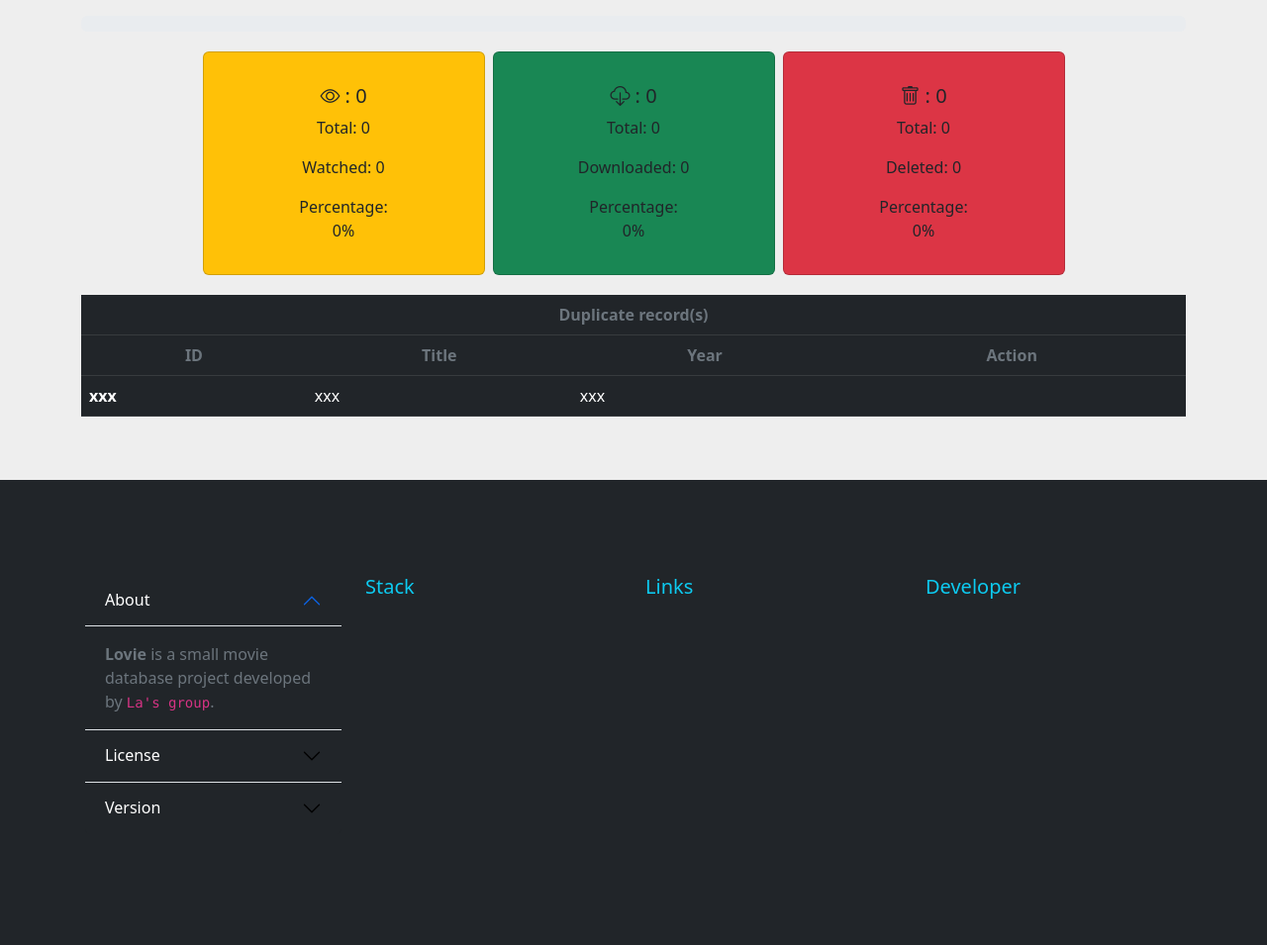
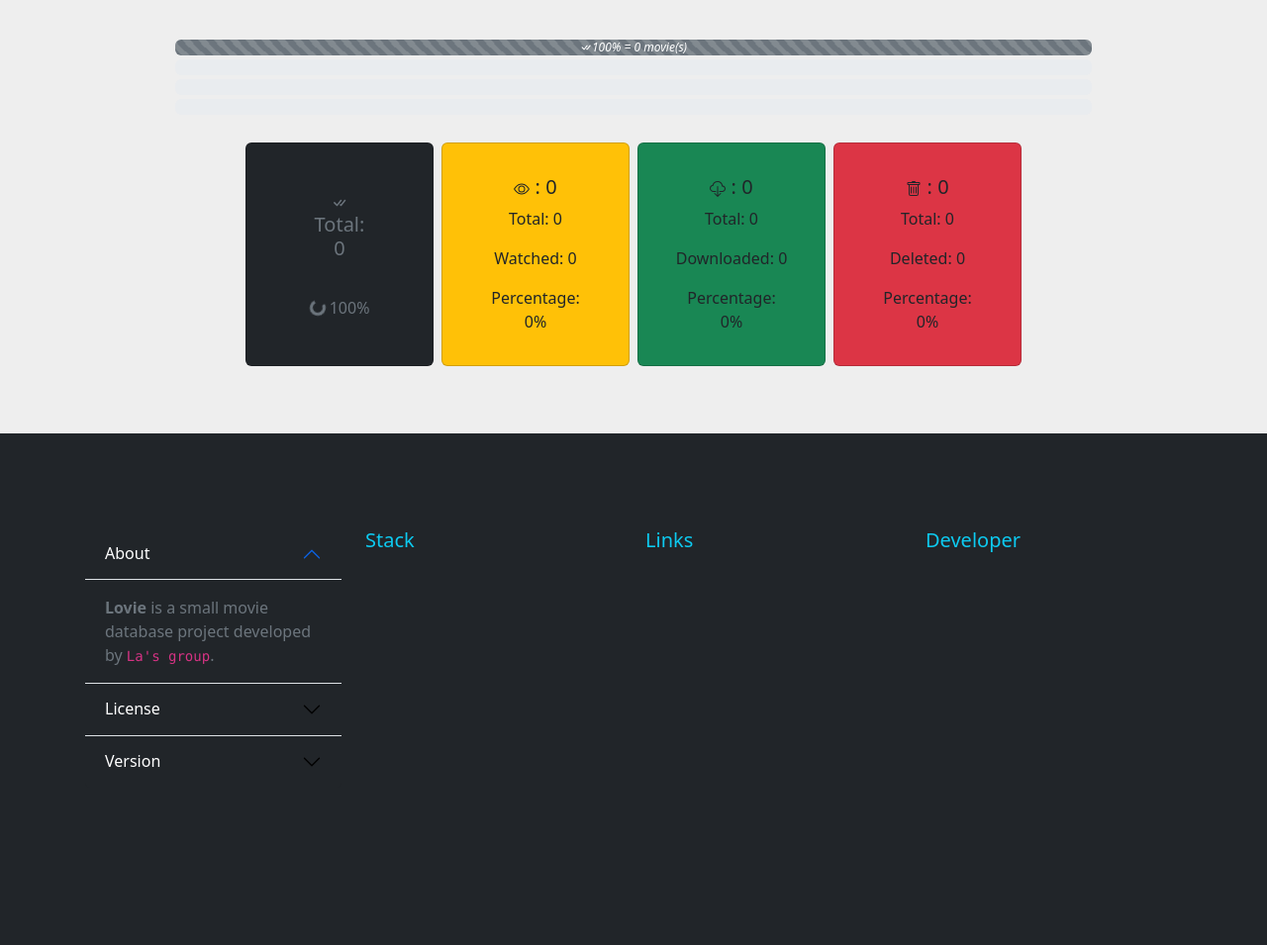
Before and after one commit to lanuxos/lovie, a Django app: page /matabase/dashboard/ in a window 1280 px wide. Shown: the part 56-1011 px from the top of the page at 99% size. After the commit the page ends 831 px from the top, so only its background shows below. Run offline with Django 4.2, Linux system fonts and the light colour scheme; data that the repository does not hold is empty; some libraries are stand-ins or nearby versions.

Commit message:
addBasicClassBasedView

```diff
--- a/django/lovie/lovie/urls.py
+++ b/django/lovie/lovie/urls.py
@@ -13,13 +13,18 @@ Including another URLconf
     1. Import the include() function: from django.urls import include, path
     2. Add a URL to urlpatterns:  path('blog/', include('blog.urls'))
 """
+
 from django.contrib import admin
 from django.urls import path, include
-from django.contrib.auth import views as auth_views # for login/out
+from django.contrib.auth import views as auth_views  # for login/out
 
 urlpatterns = [
-    path('admin/', admin.site.urls),
-    path('matabase/', include('matabase.urls')),
-    path('logout/', auth_views.LogoutView.as_view(template_name='logout.html'), name='logout'),
+    path("admin/", admin.site.urls),
+    path(
+        "logout/",
+        auth_views.LogoutView.as_view(template_name="logout.html"),
+        name="logout",
+    ),
+    path("matabase/", include("matabase.urls")),
     # path('api/', include('matabase.apiUrls')),
 ]
--- a/django/lovie/matabase/urls.py
+++ b/django/lovie/matabase/urls.py
@@ -18,9 +18,17 @@ from django.urls import path
 from .views import *
 
 urlpatterns = [
-    path('home/', MatabaseHome, name='homePage'),
-    path('dashboard/', Dashboard, name='dashboardPage'),
-    path('user/', Register, name='userPage'),
-    path('update/<int:id>/', MatabaseUpdate, name='updatePage'),
-    path('delete/<int:id>/', MatabaseDelete, name='deletePage'),
+    path("", MatabaseHome, name="homePage"),
+    path("dashboard/", Dashboard, name="dashboardPage"),
+    path("user/", Register, name="userPage"),
+    path("update/<int:id>/", MatabaseUpdate, name="updatePage"),
+    path("delete/<int:id>/", MatabaseDelete, name="deletePage"),
+    ### class base views ###
+    path("new/", CMatabaseCreateView.as_view(), name="newCMatabase"),
+    path("list/", CMatabaseListView.as_view(), name="CMatabaseListView"),
+    path("clist/", CustomMatabaseListView.as_view(), name="CustomMatabaseListView"),
+    path("clist/<status>", CMatabaseListViewWithParameter.as_view(), name="CMatabaseListViewWithParameter"),
+    path("detail/<pk>/", CMatabaseDetailView.as_view(), name="CMatabaseDetailView"),
+    path("<pk>/update", CMatabaseUpdateView.as_view(), name="CMatabaseUpdateView"),
+    path("<pk>/delete", CMatabaseDeleteView.as_view(), name="CMatabaseDeleteView"),
 ]
--- a/django/lovie/matabase/views.py
+++ b/django/lovie/matabase/views.py
@@ -1,3 +1,4 @@
+from typing import Any
 from django.shortcuts import render, redirect
 from django.contrib import messages # alert/flash messages
 from .models import *
@@ -389,13 +390,13 @@ def MatabaseUpdate(request, id):
             messages.success(
                     request, f"Record [{movie.title}] has been updated!"
                 )
-            movies = Matabase.objects.filter(id=id)
+            movie = Matabase.objects.filter(id=id).first()
             context = {
-                'movies': movies,
+                'movie': movie,
                 'count': count,
                 'footer': footer
                 }
-            return render(request, 'matabase/home.html', context)
+            return render(request, 'matabase/update.html', context)
         context = {
             'movie': movie,
             'count': count,
@@ -425,15 +426,28 @@ def MatabaseDelete(request, id):
 
 
 def Dashboard(request):
-    # movies = Matabase.objects.all()
-    # duplicated = {}
-    # for m in movies:
-    #     dp = Matabase.objects.filter(Q(title__iexact=m.title) | Q(title__contains=m.title) | Q(year__iexact=m.year))
-    #     for d in dp:
-    #         duplicated[d.id] = d
-    # print(f'DUPLICATED RECORDS: {duplicated}')
-    context = {'count': count, 'footer': footer}
-    return render(request, 'matabase/dash.html', context=context)
+    watched = Matabase.objects.filter(status="w").count()
+    downloaded = Matabase.objects.filter(status="d").count()
+    deleted = Matabase.objects.filter(status="r").count()
+    totalMovies = watched + downloaded + deleted
+    if totalMovies == 0:
+        watchedPercentage = 0
+        downloadedPercentage = 0
+        deletedPercentage = 0
+    else:
+        watchedPercentage = round(watched * 100 / totalMovies)
+        downloadedPercentage = round(downloaded * 100 / totalMovies)
+        deletedPercentage = round(deleted * 100 / totalMovies)
+    context = {
+        "totalMovies": totalMovies,
+        "watched": watched,
+        "downloaded": downloaded,
+        "deleted": deleted,
+        "watchedPercentage": watchedPercentage,
+        "downloadedPercentage": downloadedPercentage,
+        "deletedPercentage": deletedPercentage,
+    }
+    return render(request, "matabase/dash.html", context=context)
 
 
 def Register(request):
@@ -444,7 +458,7 @@ def Register(request):
         login(request, user)
         return redirect('homePage')
     elif 'registerButton' in request.POST:
-    # if request.method == 'POST':
+        # if request.method == 'POST':
         formInfo = request.POST.copy()
         if formInfo.get('password') != formInfo.get('confirmPassword'):
             return redirect('registerPage')
@@ -460,3 +474,69 @@ def Register(request):
         return redirect('homePage')
     context = {'footer': footer}
     return render(request, 'matabase/register.html', context=context)
+
+
+### class based views ###
+from django.views.generic.edit import CreateView, UpdateView, DeleteView
+from django.views.generic.list import ListView
+from django.views.generic.detail import DetailView
+
+
+class CMatabaseCreateView(CreateView):  # create MODELNAME_form.html in template folder
+    model = Matabase
+    fields = [
+        "title",
+        "year",
+        "status",
+    ]
+    success_url = "../list"
+
+
+class CMatabaseListView(ListView):  # create MODELNAME_list.html in template folder
+    model = Matabase
+    # context_object_name = "YOUR_OWN_OBJECT_NAME"  # to change context object name from default [object_list]
+    # custom queryset
+    # queryset = Matabase.objects.all().order_by("-id")
+
+
+class CustomMatabaseListView(ListView):  # create MODELNAME_list.html in template folder
+    # model = Matabase
+    # context_object_name = "YOUR_OWN_OBJECT_NAME"  # to change context object name from default [object_list]
+    # custom queryset
+    queryset = Matabase.objects.all().order_by("title")
+    template_name = "matabase/custom_matabase_list.html"
+
+from django.shortcuts import get_object_or_404
+class CMatabaseListViewWithParameter(ListView):
+    template_name = "matabase/custom_matabase_list.html"
+    def get_queryset(self):
+        return Matabase.objects.filter(status=self.kwargs["status"])
+
+
+class CMatabaseDetailView(
+    DetailView
+):  # create MODELNAME_detail.html in template folder
+    model = Matabase
+
+    # get context data from model, additional option
+    def get_context_data(self, **kwargs: Any):
+        context = super().get_context_data(**kwargs)
+        context["total"] = Matabase.objects.all().count()
+        return super().get_context_data(**kwargs)
+
+
+class CMatabaseUpdateView(UpdateView):  # create MODELNAME_form.html in template folder
+    model = Matabase
+    fields = [
+        "title",
+        "year",
+        "status",
+    ]
+    success_url = "../list"
+
+
+class CMatabaseDeleteView(
+    DeleteView
+):  # create MODELNAME_confirm_delete.html in template folder
+    model = Matabase
+    success_url = "../list"
--- a/django/lovie/templates/matabase/dash.html
+++ b/django/lovie/templates/matabase/dash.html
@@ -1,97 +1,103 @@
 {% extends 'matabase/base.html' %}
 {% block content %}
-<div class="progress">
-    <div class="progress-bar bg-warning" role="progressbar" aria-label="Segment one" style="width: {{ count.watAsPercentage }}%" aria-valuenow="{{ count.watAsPercentage }}"
-        aria-valuemin="0" aria-valuemax="100">
-        Watched: {{ count.watAsPercentage }}%
-    </div>
-    <div class="progress-bar bg-success" role="progressbar" aria-label="Segment two" style="width: {{ count.dowAsPercentage }}%"
-        aria-valuenow="{{ count.dowAsPercentage }}" aria-valuemin="0" aria-valuemax="100">
-        Download: {{ count.dowAsPercentage }}%
-    </div>
-    <div class="progress-bar bg-danger" role="progressbar" aria-label="Segment three" style="width: {{ count.delAsPercentage }}%"
-        aria-valuenow="{{ count.delAsPercentage }}" aria-valuemin="0" aria-valuemax="100">
-        Deleted: {{ count.delAsPercentage }}%
+<div class="row justify-content-center my-3">
+    <div class="col-10 my-1">
+        <div class="progress my-1">
+            <div class="progress-bar bg-secondary progress-bar-striped progress-bar-animated" role="progressbar"
+                aria-label="Segment one" style="width: 100%" aria-valuenow="100" aria-valuemin="0" aria-valuemax="100">
+                <i class="bi bi-check-all">100% = {{ totalMovies }} movie(s)</i>
+            </div>
+        </div>
+        <div class="progress my-1">
+            <div class="progress-bar bg-warning progress-bar-striped progress-bar-animated" role="progressbar"
+                aria-label="Segment one" style="width: {{ watchedPercentage }}%" aria-valuenow="{{ watchedPercentage }}"
+                aria-valuemin="0" aria-valuemax="100">
+                <i class="bi bi-eye">{{ watchedPercentage }}%</i>
+            </div>
+        </div>
+        <div class="progress my-1">
+            <div class="progress-bar bg-success progress-bar-striped progress-bar-animated" role="progressbar"
+                aria-label="Segment two" style="width: {{ downloadedPercentage }}%"
+                aria-valuenow="{{ downloadedPercentage }}" aria-valuemin="0" aria-valuemax="100">
+                <i class="bi bi-cloud-download">{{ downloadedPercentage }}%</i>
+            </div>
+        </div>
+        <div class="progress my-1">
+            <div class="progress-bar bg-danger progress-bar-striped progress-bar-animated" role="progressbar"
+                aria-label="Segment three" style="width: {{ deletedPercentage }}%"
+                aria-valuenow="{{ deletedPercentage }}" aria-valuemin="0" aria-valuemax="100">
+                <i class="bi bi-trash">{{ deletedPercentage }}%</i>
+            </div>
+        </div>
     </div>
 </div>
 <div class="row justify-content-center my-3">
-    <div class="col-10 col-sm-3 mx-1 my-1 px-3 py-3 card bg-warning">
+    <div class="col-5 col-sm-5 col-md-2 mx-1 my-1 px-3 py-3 card bg-dark text-muted">
+        <div class="card-body text-center row align-items-center">
+            <h5 class="card-title">
+                <svg xmlns="http://www.w3.org/2000/svg" width="16" height="16" fill="currentColor"
+                    class="bi bi-check-all" viewBox="0 0 16 16">
+                    <path
+                        d="M8.97 4.97a.75.75 0 0 1 1.07 1.05l-3.99 4.99a.75.75 0 0 1-1.08.02L2.324 8.384a.75.75 0 1 1 1.06-1.06l2.094 2.093L8.95 4.992a.252.252 0 0 1 .02-.022zm-.92 5.14.92.92a.75.75 0 0 0 1.079-.02l3.992-4.99a.75.75 0 1 0-1.091-1.028L9.477 9.417l-.485-.486-.943 1.179z" />
+                </svg>
+                <span class="d-none d-lg-block">Total: </span>
+                {{ totalMovies }}
+            </h5>
+            <p class="card-text">
+                <span class="spinner-border spinner-border-sm" aria-hidden="true"></span>
+                <span role="status">100%</span>
+            </p>
+        </div>
+    </div>
+    <div class="col-5 col-sm-5 col-md-2 mx-1 my-1 px-3 py-3 card bg-warning">
         <div class="card-body text-center">
             <h5 class="card-title">
-                <i class="bi bi-eye"></i>
-                : {{ count.watched }}
+                <svg xmlns="http://www.w3.org/2000/svg" width="16" height="16" fill="currentColor" class="bi bi-eye"
+                    viewBox="0 0 16 16">
+                    <path
+                        d="M16 8s-3-5.5-8-5.5S0 8 0 8s3 5.5 8 5.5S16 8 16 8zM1.173 8a13.133 13.133 0 0 1 1.66-2.043C4.12 4.668 5.88 3.5 8 3.5c2.12 0 3.879 1.168 5.168 2.457A13.133 13.133 0 0 1 14.828 8c-.058.087-.122.183-.195.288-.335.48-.83 1.12-1.465 1.755C11.879 11.332 10.119 12.5 8 12.5c-2.12 0-3.879-1.168-5.168-2.457A13.134 13.134 0 0 1 1.172 8z" />
+                    <path d="M8 5.5a2.5 2.5 0 1 0 0 5 2.5 2.5 0 0 0 0-5zM4.5 8a3.5 3.5 0 1 1 7 0 3.5 3.5 0 0 1-7 0z" />
+                </svg>
+                : {{ watched }}
             </h5>
-            <p class="card-text d-none d-lg-block">Total: {{ count.all }}</p>
-            <p class="card-text d-none d-lg-block">Watched: {{ count.watched }}</p>
-            <p class="card-text"><span class="d-none d-lg-block">Percentage: </span>{{ count.watAsPercentage }}%</p>
+            <p class="card-text d-none d-lg-block">Total: {{ totalMovies }}</p>
+            <p class="card-text d-none d-lg-block">Watched: {{ watched }}</p>
+            <p class="card-text"><span class="d-none d-lg-block">Percentage: </span>{{ watchedPercentage }}%</p>
         </div>
     </div>
-    <div class="col-10 col-sm-3 mx-1 my-1 px-3 py-3 card bg-success">
+    <div class="col-5 col-sm-5 col-md-2 mx-1 my-1 px-3 py-3 card bg-success">
         <div class="card-body text-center">
             <h5 class="card-title">
-                <i class="bi bi-cloud-download"></i>
-                : {{ count.downloaded }}
+                <svg xmlns="http://www.w3.org/2000/svg" width="16" height="16" fill="currentColor"
+                    class="bi bi-cloud-download" viewBox="0 0 16 16">
+                    <path
+                        d="M4.406 1.342A5.53 5.53 0 0 1 8 0c2.69 0 4.923 2 5.166 4.579C14.758 4.804 16 6.137 16 7.773 16 9.569 14.502 11 12.687 11H10a.5.5 0 0 1 0-1h2.688C13.979 10 15 8.988 15 7.773c0-1.216-1.02-2.228-2.313-2.228h-.5v-.5C12.188 2.825 10.328 1 8 1a4.53 4.53 0 0 0-2.941 1.1c-.757.652-1.153 1.438-1.153 2.055v.448l-.445.049C2.064 4.805 1 5.952 1 7.318 1 8.785 2.23 10 3.781 10H6a.5.5 0 0 1 0 1H3.781C1.708 11 0 9.366 0 7.318c0-1.763 1.266-3.223 2.942-3.593.143-.863.698-1.723 1.464-2.383z" />
+                    <path
+                        d="M7.646 15.854a.5.5 0 0 0 .708 0l3-3a.5.5 0 0 0-.708-.708L8.5 14.293V5.5a.5.5 0 0 0-1 0v8.793l-2.146-2.147a.5.5 0 0 0-.708.708l3 3z" />
+                </svg>
+                : {{ downloaded }}
             </h5>
-            <p class="card-text d-none d-lg-block">Total: {{ count.all }}</p>
-            <p class="card-text d-none d-lg-block">Downloaded: {{ count.downloaded }}</p>
-            <p class="card-text"><span class="d-none d-lg-block">Percentage: </span>{{ count.dowAsPercentage }}%</p>
+            <p class="card-text d-none d-lg-block">Total: {{ totalMovies }}</p>
+            <p class="card-text d-none d-lg-block">Downloaded: {{ downloaded }}</p>
+            <p class="card-text"><span class="d-none d-lg-block">Percentage: </span>{{ downloadedPercentage }}%</p>
         </div>
     </div>
-    <div class="col-10 col-sm-3 mx-1 my-1 px-3 py-3 card bg-danger">
+    <div class="col-5 col-sm-5 col-md-2 mx-1 my-1 px-3 py-3 card bg-danger">
         <div class="card-body text-center">
             <h5 class="card-title">
-                <i class="bi bi-trash"></i>
-                : {{ count.deleted }}
+                <svg xmlns="http://www.w3.org/2000/svg" width="16" height="16" fill="currentColor" class="bi bi-trash"
+                    viewBox="0 0 16 16">
+                    <path
+                        d="M5.5 5.5A.5.5 0 0 1 6 6v6a.5.5 0 0 1-1 0V6a.5.5 0 0 1 .5-.5zm2.5 0a.5.5 0 0 1 .5.5v6a.5.5 0 0 1-1 0V6a.5.5 0 0 1 .5-.5zm3 .5a.5.5 0 0 0-1 0v6a.5.5 0 0 0 1 0V6z" />
+                    <path fill-rule="evenodd"
+                        d="M14.5 3a1 1 0 0 1-1 1H13v9a2 2 0 0 1-2 2H5a2 2 0 0 1-2-2V4h-.5a1 1 0 0 1-1-1V2a1 1 0 0 1 1-1H6a1 1 0 0 1 1-1h2a1 1 0 0 1 1 1h3.5a1 1 0 0 1 1 1v1zM4.118 4 4 4.059V13a1 1 0 0 0 1 1h6a1 1 0 0 0 1-1V4.059L11.882 4H4.118zM2.5 3V2h11v1h-11z" />
+                </svg>
+                : {{ deleted }}
             </h5>
-            <p class="card-text d-none d-lg-block">Total: {{ count.all}}</p>
-            <p class="card-text d-none d-lg-block">Deleted: {{ count.deleted }}</p>
-            <p class="card-text"><span class="d-none d-lg-block">Percentage: </span>{{ count.delAsPercentage}}%</p>
+            <p class="card-text d-none d-lg-block">Total: {{ totalMovies}}</p>
+            <p class="card-text d-none d-lg-block">Deleted: {{ deleted}}</p>
+            <p class="card-text"><span class="d-none d-lg-block">Percentage: </span>{{ deletedPercentage}}%</p>
         </div>
     </div>
 </div>
-<div class="row justify-content-center my3">
-    <div class="col">
-        <table class="table table-dark">
-            <thead class="text text-center text-secondary">
-                <tr>
-                    <th colspan="4">Duplicate record(s)</th>
-                </tr>
-                <tr>
-                    <th scope="col">ID</th>
-                    <th scope="col">Title</th>
-                    <th scope="col">Year</th>
-                    <th scope="col">Action</th>
-                </tr>
-            </thead>
-            <tbody>
-                <tr>
-                    <th scope="row">xxx</th>
-                    <td>xxx</td>
-                    <td>xxx</td>
-                    <td>
-                        <div class="row justify-content-center">
-                            {% if request.user.is_staff %}
-
-                            <div class="col-1">
-                                <a href="" class="" data-toggle="tooltip"
-                                    title="Edit Record">
-                                    <i class="bi bi-pencil-square"></i>
-                                </a>
-                            </div>
-                            <div class="col-1">
-                                <a href="" class="" data-toggle="tooltip"
-                                    title="Delete Record"
-                                    onclick="return confirm('Do you really want to DELETE {{m.title}} from database?')">
-                                    <i class="bi bi-trash"></i>
-                                </a>
-                            </div>
-
-                            {% endif %}
-                        </div>
-                    </td>
-                </tr>
-            </tbody>
-        </table>
-    </div>
-</div>
 {% endblock content %}
```
Also changed, not shown: django/lovie/matabase/admin.py (+7 -0 lines).
